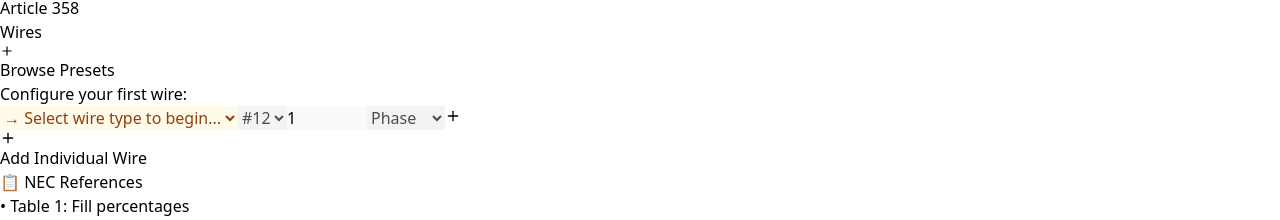
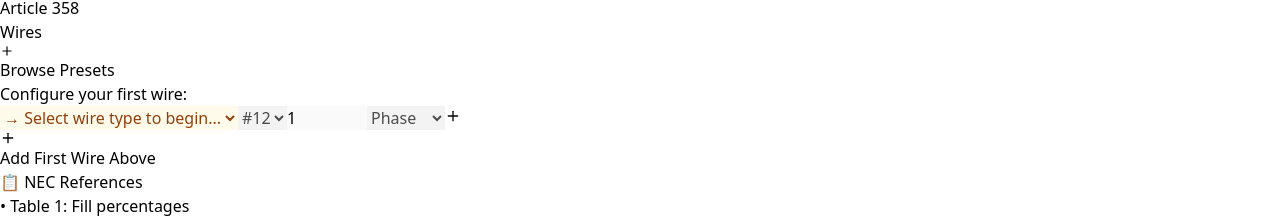
Before and after one commit to adevenuto/conduitFillCalc, a React (Vite) app: page / in a window 1280 px wide. Shown: the part 1076-1296 px from the top of the page. Built offline with nearby package versions, Linux system fonts and the light colour scheme.

Commit message:
disable btn

```diff
--- a/src/App.js
+++ b/src/App.js
@@ -741,15 +741,17 @@ const ConduitFillCalculator = () => {
 
               <button
                 onClick={addIndividualWire}
-                disabled={hasIncompleteWires}
+                disabled={hasIncompleteWires || individualWires.length === 0}
                 className={`w-full flex items-center justify-center gap-2 px-3 py-2 text-sm rounded-lg transition-colors ${
-                  hasIncompleteWires
+                  hasIncompleteWires || individualWires.length === 0
                     ? 'bg-gray-300 text-gray-500 cursor-not-allowed border border-gray-400'
                     : 'bg-emerald-600 text-white hover:bg-emerald-500'
                 }`}
               >
                 <Plus size={16} />
-                {hasIncompleteWires ? 'Select Wire Type First' : 'Add Individual Wire'}
+                {hasIncompleteWires ? 'Select Wire Type First' :
+                individualWires.length === 0 ? 'Add First Wire Above' :
+                'Add Individual Wire'}
               </button>
             </div>
 
--- a/src/components/PresetsModal.js
+++ b/src/components/PresetsModal.js
@@ -219,7 +219,6 @@ const PresetsModal = ({ isOpen, onClose, currentPresetInstances, onUpdatePresets
             Select presets and adjust quantities. When you click Apply, your current preset selections will be replaced.
           </p>
           <ul className="space-y-1 text-xs text-blue-700">
-            <li>• Click presets to select them, then adjust quantities with +/- buttons</li>
             <li>• You can select multiple presets at once</li>
             <li>• Presets are based on common electrical installations</li>
             <li>• You can still add individual wires manually after applying presets</li>
```
